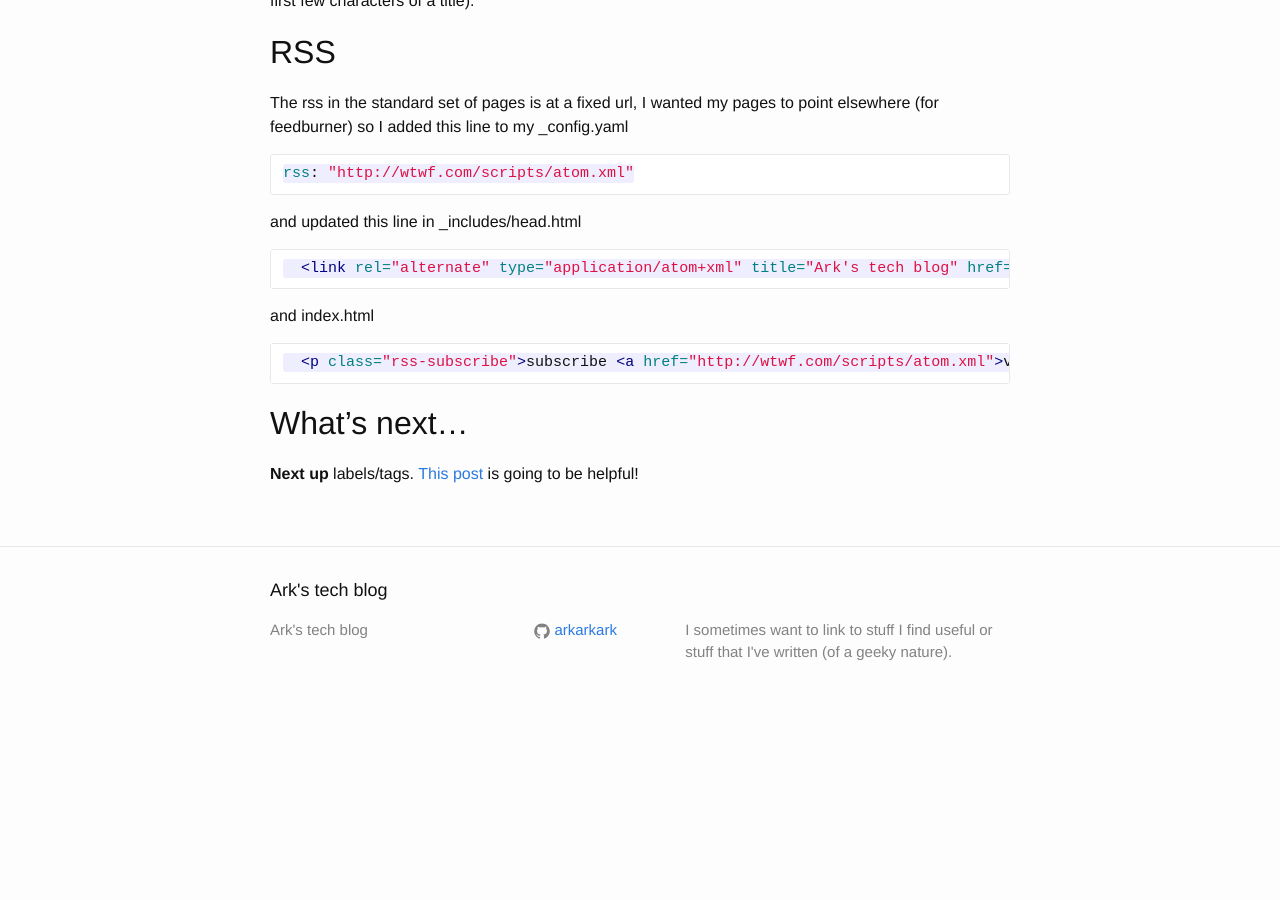
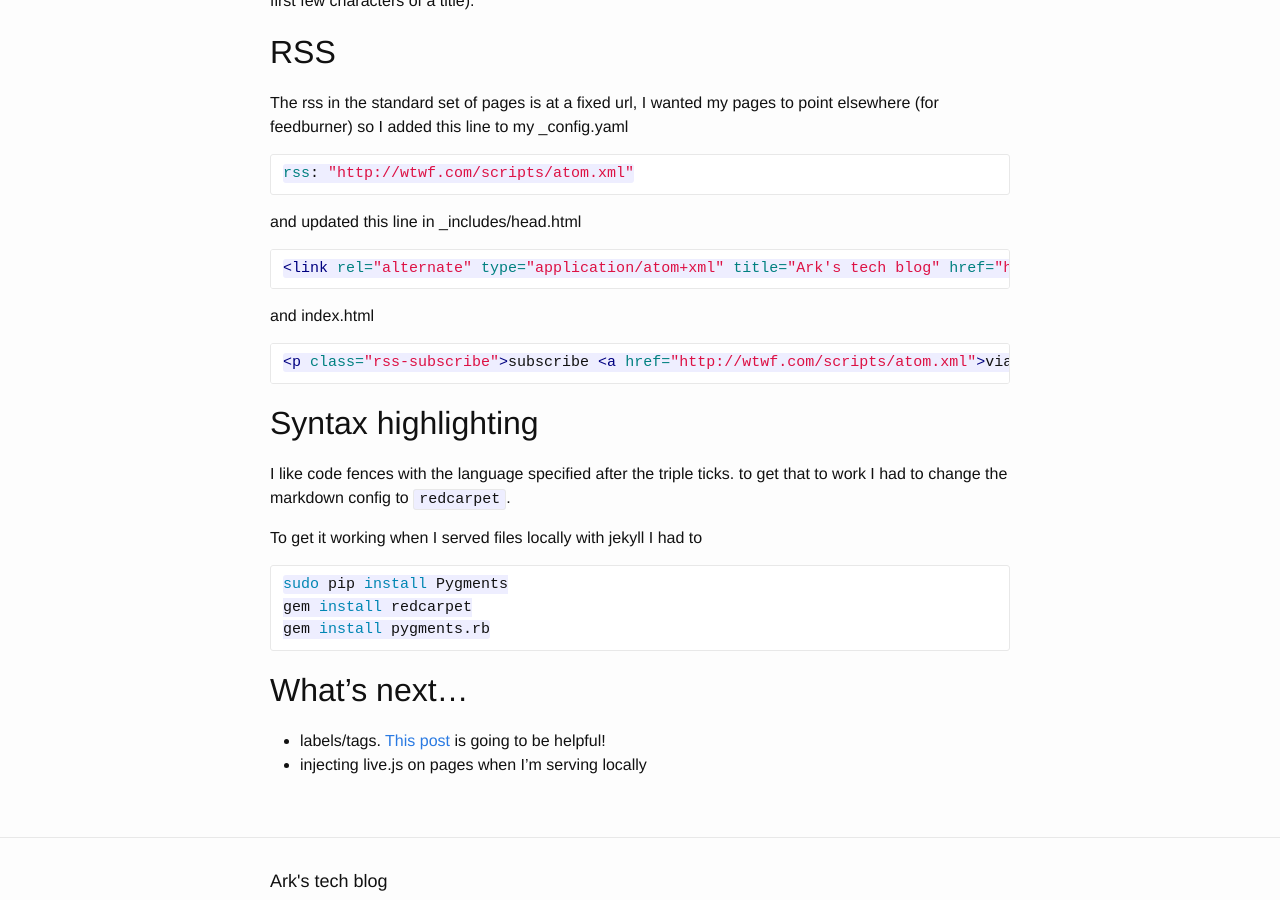
Before and after one commit to arkarkark/arkarkark.github.io, a Jekyll site: the page built from _posts/2014-12-14-migrating-to-github-pages.md, in a window 1280 px wide and 900 px high, scrolled down 1483 px. Built offline with Jekyll 4.4.1, drawn with Linux system fonts in a browser that asks for light colours; Markdown is read by kramdown in place of the engine named in the settings; before the commit the page ends 2207 px from its top, so only the background shows below that.

Commit message:
better syntax highlighting

````diff
--- a/_config.yml
+++ b/_config.yml
@@ -10,5 +10,5 @@ github_username:  arkarkark
 rss: "http://wtwf.com/scripts/atom.xml"
 
 # Build settings
-markdown: kramdown
+markdown: redcarpet
 permalink: /:year/:month/:title.html
--- a/_posts/2014-12-14-migrating-to-github-pages.md
+++ b/_posts/2014-12-14-migrating-to-github-pages.md
@@ -47,7 +47,7 @@ Fixing this was non-trivial. Jekyll doesn't support mod-rewrite (as [danvk noted
 
 First get a list of all the pages on your blogger blog. I leveraged the little posts' archive blogger widget to get them all like this.
 
-```shell
+```bash
 for yr in $(seq 2005 2014); do \
   for mo in $(seq -w 1 12); do  \
     sleep 1; \
@@ -59,7 +59,7 @@ for yr in $(seq 2005 2014); do \
 At first I was going to fix this by hand. To see how big the problem was I ran this in the _posts directory.
 Things starting with a 2 were o.k. everything else was wrong.
 
-```shell
+```bash
 (cat ../all.txt | fgrep -v _archive.html ; \ls -d * | \
 perl -p -e 's!^(\d+)-(\d+)-\d+-(.*)$!http://blog.wtwf.com/$1/$2/$3!g') \
 | sort | uniq -c | sort -r -n >../diffs.txt
@@ -84,16 +84,29 @@ rss: "http://wtwf.com/scripts/atom.xml"
 and updated this line in _includes/head.html
 
 ```html
-  <link rel="alternate" type="application/atom+xml" title="{{ site.title }}" href="{% if site.rss %}{{ site.rss }}{% else %}{{"/feed.xml" | prepend: site.baseurl }}{% endif %}" >
+<link rel="alternate" type="application/atom+xml" title="{{ site.title }}" href="{% if site.rss %}{{ site.rss }}{% else %}{{"/feed.xml" | prepend: site.baseurl }}{% endif %}" >
 ```
 
 and index.html
 
 ```html
-  <p class="rss-subscribe">subscribe <a href="{% if site.rss %}{{ site.rss }}{% else %}{{"/feed.xml" | prepend: site.baseurl }}{% endif %}">via RSS</a></p>
+<p class="rss-subscribe">subscribe <a href="{% if site.rss %}{{ site.rss }}{% else %}{{"/feed.xml" | prepend: site.baseurl }}{% endif %}">via RSS</a></p>
+```
+
+## Syntax highlighting
+
+I like code fences with the language specified after the triple ticks. to get that to work I had to change the markdown config to `redcarpet`.
+
+To get it working when I served files locally with jekyll I had to
+
+```bash
+sudo pip install Pygments
+gem install redcarpet
+gem install pygments.rb
 ```
 
 ## What's next...
 
-**Next up** labels/tags.
+   * labels/tags.
 [This post](http://www.minddust.com/post/tags-and-categories-on-github-pages/) is going to be helpful!
+   * injecting live.js on pages when I'm serving locally
````
